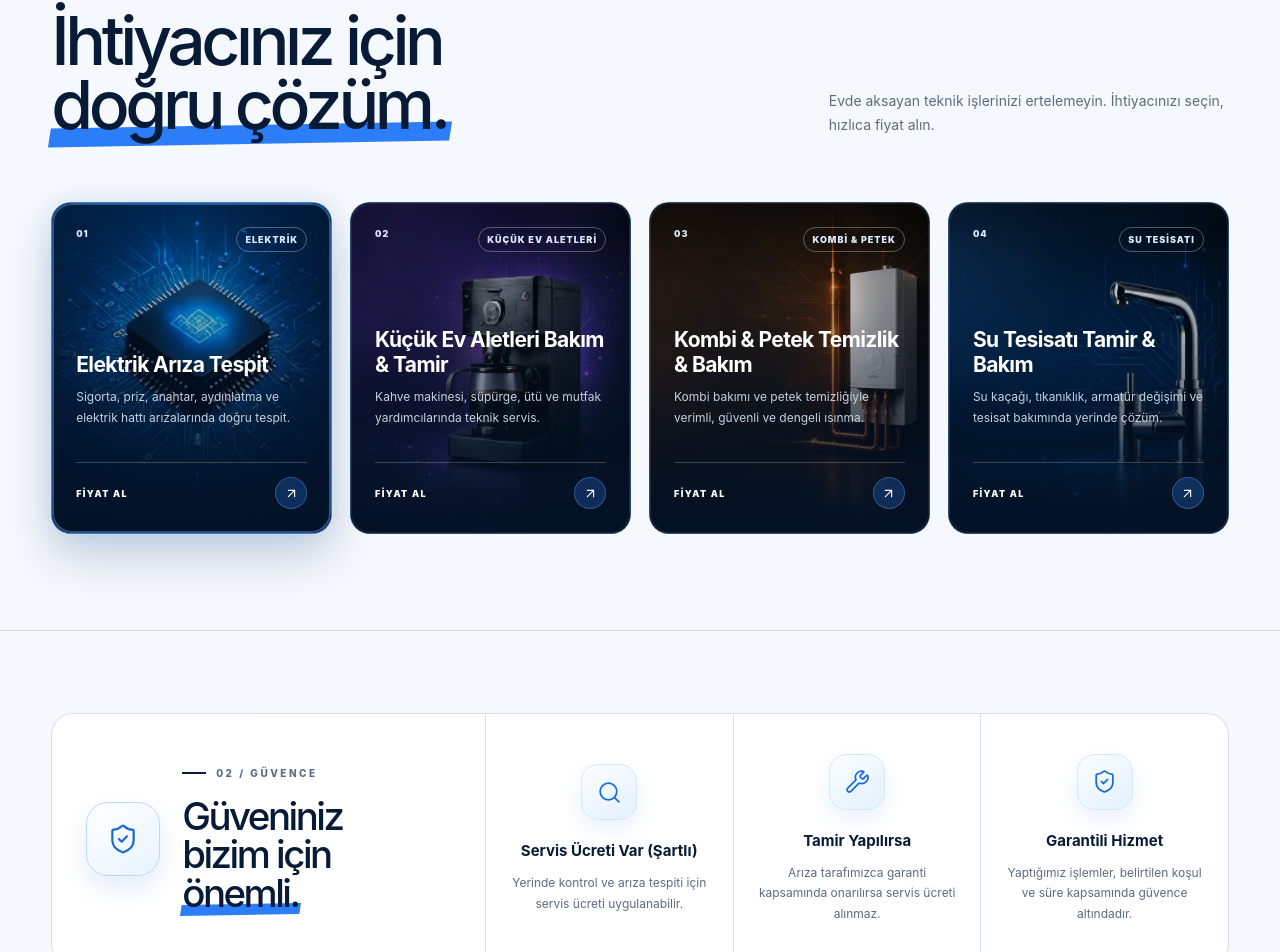
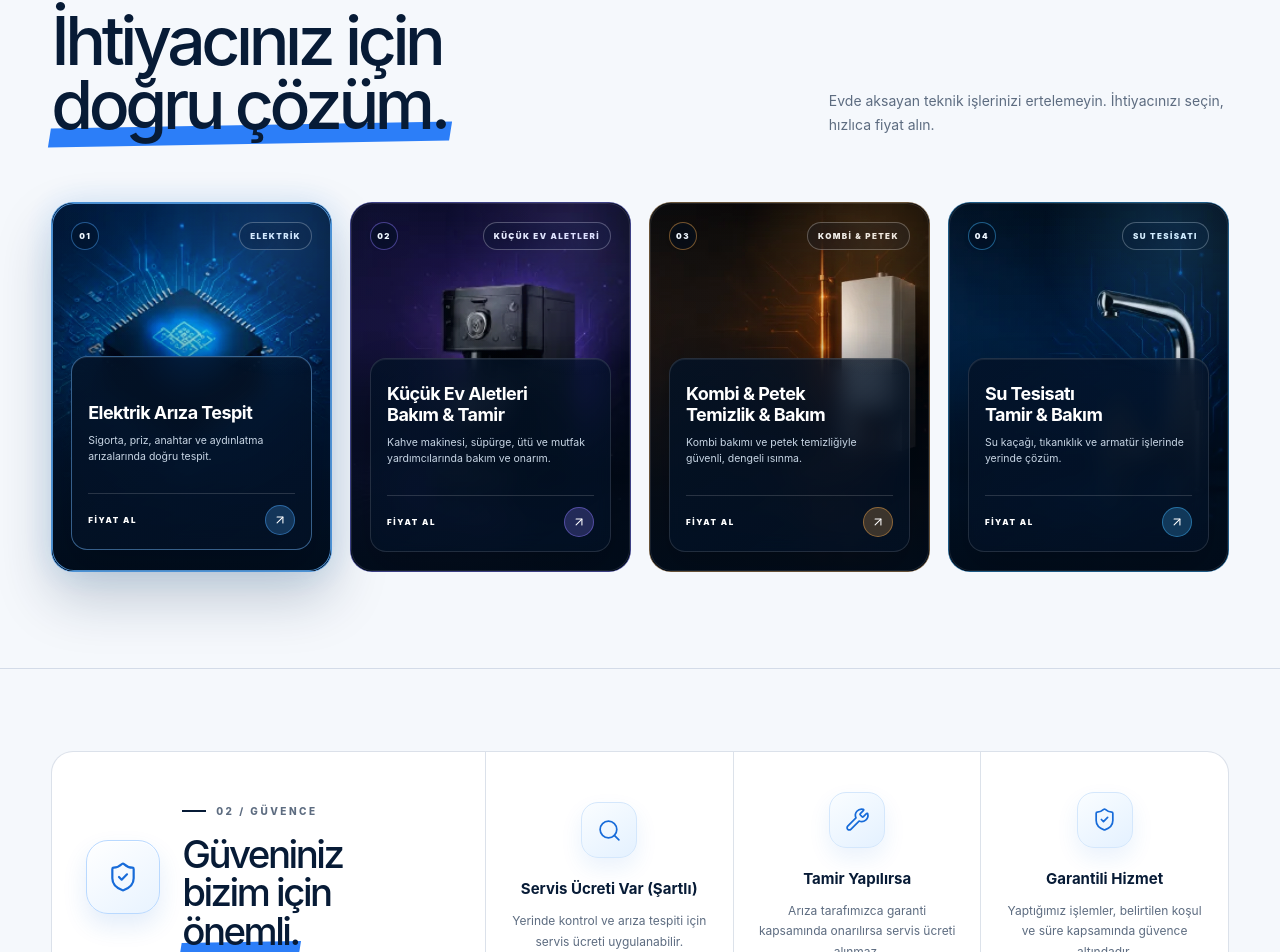
Before and after one commit to celenahmet/maliaksoytesisat, a Next.js app: page / in a window 1280 px wide. Shown: the part 992-1944 px from the top of the page. Built offline with nearby package versions, Linux system fonts and the light colour scheme; no server answers.

Commit message:
Elevate service cards with premium visual treatment

```diff
--- a/app/globals.css
+++ b/app/globals.css
@@ -109,17 +109,22 @@ h2 { font-size: clamp(48px, 5.3vw, 78px); font-weight: 520; }
 .services { background: #f5f8fc; color: var(--ink); }
 .services .kicker, .services .section-head > p { color: var(--muted); }.services .kicker::before { background: #2c7ef8; }
 .service-grid { display: grid; grid-template-columns: repeat(4, minmax(0, 1fr)); align-items: stretch; gap: 18px; }
-.service-card { width: 100%; height: clamp(330px,26vw,390px); min-height: 0; border: 1px solid rgba(128,187,255,.32); border-radius: 20px; padding: 24px; display: flex; flex-direction: column; position: relative; overflow: hidden; isolation: isolate; background: #051a33; animation: card-reveal .7s cubic-bezier(.2,.8,.2,1) both; transition: border-color .35s ease, box-shadow .45s ease; }
+.service-card { --card-accent: #4ca8ff; width: 100%; height: clamp(370px,28vw,430px); min-height: 0; border: 1px solid color-mix(in srgb, var(--card-accent) 42%, transparent); border-radius: 22px; padding: 19px; display: flex; flex-direction: column; position: relative; overflow: hidden; isolation: isolate; background: #04172d; animation: card-reveal .7s cubic-bezier(.2,.8,.2,1) both; transition: transform .45s cubic-bezier(.2,.8,.2,1), border-color .35s ease, box-shadow .45s ease; }
 .service-card:nth-child(2) { animation-delay: .08s; }.service-card:nth-child(3) { animation-delay: .16s; }.service-card:nth-child(4) { animation-delay: .24s; }
-.service-card::before { content: ""; position: absolute; inset: 0; z-index: 0; background: linear-gradient(180deg, rgba(3,18,38,.08) 10%, rgba(3,18,38,.42) 46%, rgba(3,18,38,.98) 100%); }
-.service-card::after { content: ""; position: absolute; inset: 0; border-radius: inherit; box-shadow: inset 0 0 0 1px rgba(255,255,255,.08); pointer-events: none; z-index: 3; transition: box-shadow .35s ease; }
-.service-card.active, .service-card:hover { border-color: rgba(104,173,255,.68); box-shadow: 0 22px 46px rgba(6,47,104,.2), 0 0 26px rgba(44,126,248,.1); }
-.service-card.active::after, .service-card:hover::after { box-shadow: inset 0 0 0 2px rgba(91,164,255,.42); }
+.service-card:nth-child(2) { --card-accent: #8e7aff; }
+.service-card:nth-child(3) { --card-accent: #f2a64b; }
+.service-card:nth-child(4) { --card-accent: #42b8ff; }
+.service-card::before { content: ""; position: absolute; inset: 0; z-index: 0; background: linear-gradient(180deg, rgba(2,13,28,.05) 0%, rgba(2,13,28,.06) 34%, rgba(2,13,28,.46) 58%, rgba(2,13,28,.94) 100%), linear-gradient(90deg, rgba(2,15,31,.32), transparent 72%); }
+.service-card::after { content: ""; position: absolute; inset: 0; border-radius: inherit; background: radial-gradient(circle at 82% 10%, color-mix(in srgb, var(--card-accent) 20%, transparent), transparent 34%); box-shadow: inset 0 0 0 1px rgba(255,255,255,.09); pointer-events: none; z-index: 3; transition: box-shadow .35s ease, opacity .35s ease; }
+.service-card.active, .service-card:hover { transform: translateY(-7px); border-color: color-mix(in srgb, var(--card-accent) 72%, white 8%); box-shadow: 0 26px 56px rgba(6,35,72,.22), 0 0 30px color-mix(in srgb, var(--card-accent) 16%, transparent); }
+.service-card.active::after, .service-card:hover::after { box-shadow: inset 0 0 0 1px color-mix(in srgb, var(--card-accent) 65%, white 10%); }
 .service-card > * { position: relative; z-index: 2; }
-.service-card .service-bg { position: absolute; inset: 0; width: 100%; height: 100%; object-fit: cover; object-position: right center; z-index: -1; transform-origin: right center; transition: transform .9s cubic-bezier(.2,.8,.2,1), filter .5s ease; }.service-card:hover .service-bg { transform: scale(1.045); filter: saturate(1.08) brightness(1.04); }
-.card-top { display: flex; justify-content: space-between; color: #d8e8fb; font-size: 9px; font-weight: 900; letter-spacing: 1px; }.card-top i { font-style: normal; border: 1px solid rgba(255,255,255,.3); border-radius: 20px; padding: 5px 8px; }
-.service-card h3 { min-height: 56px; display: flex; align-items: flex-end; font: 650 21px var(--font-display); letter-spacing: -.6px; line-height: 1.2; margin: auto 0 10px; color: white; }.service-card p { min-height: 58px; color: #c4d1df; font-size: 12px; line-height: 1.7; margin: 0; }
-.service-card button { margin-top: 17px; border: 0; border-top: 1px solid rgba(255,255,255,.2); background: none; color: white; display: flex; align-items: center; justify-content: space-between; padding: 14px 0 0; font-size: 9px; font-weight: 900; letter-spacing: 1.4px; cursor: pointer; }.service-card button span { width: 32px; height: 32px; display: grid; place-items: center; border: 1px solid rgba(126,186,255,.3); border-radius: 50%; background: rgba(44,126,248,.25); transition: transform .3s ease, background .3s ease; }.service-card button span svg { width: 15px; height: 15px; stroke-width: 1.8; }.service-card:hover button span { transform: translate(3px,-3px); background: rgba(44,126,248,.7); }
+.service-card .service-bg { position: absolute; inset: 0; width: 100%; height: 100%; object-fit: cover; object-position: right center; z-index: -1; transform-origin: 72% 38%; filter: saturate(1.04) contrast(1.03); transition: transform 1s cubic-bezier(.2,.8,.2,1), filter .5s ease; }.service-card:hover .service-bg { transform: scale(1.055); filter: saturate(1.13) contrast(1.05) brightness(1.03); }
+.card-top { display: flex; justify-content: space-between; align-items: center; color: #eff7ff; font-size: 8px; font-weight: 900; letter-spacing: 1.4px; text-shadow: 0 2px 12px rgba(0,0,0,.45); }.card-top > span { width: 28px; height: 28px; display: grid; place-items: center; border: 1px solid color-mix(in srgb, var(--card-accent) 46%, transparent); border-radius: 50%; background: rgba(3,18,38,.46); backdrop-filter: blur(8px); }.card-top i { max-width: 74%; overflow: hidden; text-overflow: ellipsis; white-space: nowrap; font-style: normal; border: 1px solid rgba(255,255,255,.28); border-radius: 20px; padding: 7px 10px; background: rgba(3,18,38,.38); backdrop-filter: blur(9px); }
+.card-content { margin-top: auto; padding: 17px 16px 14px; border: 1px solid rgba(255,255,255,.12); border-radius: 16px; background: linear-gradient(145deg, rgba(3,18,38,.82), rgba(3,18,38,.64)); box-shadow: 0 18px 40px rgba(0,0,0,.2), inset 0 1px 0 rgba(255,255,255,.07); backdrop-filter: blur(11px) saturate(1.12); transition: background .35s ease, border-color .35s ease, transform .4s cubic-bezier(.2,.8,.2,1); }
+.service-card:hover .card-content, .service-card.active .card-content { border-color: color-mix(in srgb, var(--card-accent) 36%, rgba(255,255,255,.16)); background: linear-gradient(145deg, rgba(3,18,38,.88), rgba(3,18,38,.7)); transform: translateY(-2px); }
+.service-card h3 { min-height: 50px; display: flex; align-items: flex-end; font: 680 clamp(18px,1.38vw,21px) var(--font-display); letter-spacing: -.55px; line-height: 1.16; margin: 0 0 9px; color: white; text-wrap: balance; }.service-card p { min-height: 48px; color: #c8d6e5; font-size: 10.5px; line-height: 1.55; margin: 0; }
+.service-card button { margin-top: 12px; border: 0; border-top: 1px solid rgba(255,255,255,.15); background: none; color: white; display: flex; align-items: center; justify-content: space-between; width: 100%; padding: 11px 0 0; font-size: 8px; font-weight: 900; letter-spacing: 1.6px; cursor: pointer; }.service-card button span { width: 30px; height: 30px; display: grid; place-items: center; border: 1px solid color-mix(in srgb, var(--card-accent) 45%, transparent); border-radius: 50%; background: color-mix(in srgb, var(--card-accent) 24%, rgba(3,18,38,.65)); transition: transform .3s ease, background .3s ease; }.service-card button span svg { width: 14px; height: 14px; stroke-width: 1.8; }.service-card:hover button span { transform: translate(3px,-3px); background: color-mix(in srgb, var(--card-accent) 70%, rgba(3,18,38,.25)); }
 
 .fee-section { background: #f5f8fc; display: grid; grid-template-columns: .92fr 1.58fr; gap: 0; min-height: 360px; padding: 82px 4vw; position: relative; overflow: hidden; border-top: 1px solid var(--line); }
 .trust-intro { display: flex; align-items: center; gap: 22px; padding: 38px 34px; background: white; border: 1px solid var(--line); border-right: 0; border-radius: 22px 0 0 22px; }.trust-icon { flex: 0 0 74px; width: 74px; height: 74px; display: grid; place-items: center; border-radius: 22px; border: 1px solid #b9d9ff; color: #176bd9; background: linear-gradient(145deg,#fff,#e8f3ff); box-shadow: 0 12px 25px rgba(23,107,217,.12), inset 0 1px 0 #fff; }.trust-icon svg { width: 32px; height: 32px; stroke-width: 1.65; }.trust-intro .kicker { margin-bottom: 16px; }.trust-intro h2 { font-size: clamp(33px,3vw,47px); line-height: 1; }
@@ -226,7 +231,7 @@ footer { background: #eaf2fb; color: #071b36; padding: 70px 6vw 26px; border-top
 @media (min-width: 600px) and (max-width: 820px) {
   .hero-copy { padding-inline: 6vw; }
   .service-grid { grid-template-columns: repeat(2,minmax(0,1fr)); }
-  .service-card { height: 380px; }
+  .service-card { height: 410px; }
   .footer-main { grid-template-columns: 1fr 1fr; }
   .footer-brand { grid-column: 1 / -1; }
 }
--- a/app/page.tsx
+++ b/app/page.tsx
@@ -54,23 +54,23 @@ type Language = "tr" | "en";
 const serviceCatalog = [
   {
     id: "electrical-diagnostics", slug: "elektrik-ariza-tespit", no: "01", image: "/assets/cards/01.webp", width: 1536, height: 1024, icon: Search,
-    tr: { tag: "ELEKTRİK", title: "Elektrik Arıza Tespit", text: "Sigorta, priz, anahtar, aydınlatma ve elektrik hattı arızalarında doğru tespit.", issues: ["Sigorta atması", "Priz veya anahtar arızası", "Aydınlatma arızası", "Diğer elektrik arızası"] },
-    en: { tag: "ELECTRICAL", title: "Electrical Fault Detection", text: "Accurate diagnosis for fuse, socket, switch, lighting and electrical line faults.", issues: ["Tripping fuse", "Socket or switch fault", "Lighting fault", "Other electrical fault"] },
+    tr: { tag: "ELEKTRİK", title: "Elektrik Arıza Tespit", text: "Sigorta, priz, anahtar ve aydınlatma arızalarında doğru tespit.", issues: ["Sigorta atması", "Priz veya anahtar arızası", "Aydınlatma arızası", "Diğer elektrik arızası"] },
+    en: { tag: "ELECTRICAL", title: "Electrical Fault Detection", text: "Accurate diagnosis for fuse, socket, switch and lighting faults.", issues: ["Tripping fuse", "Socket or switch fault", "Lighting fault", "Other electrical fault"] },
   },
   {
     id: "small-appliances", slug: "kucuk-ev-aletleri-tamiri", no: "02", image: "/assets/cards/02.webp", width: 1536, height: 1024, icon: Coffee,
-    tr: { tag: "KÜÇÜK EV ALETLERİ", title: "Küçük Ev Aletleri Bakım & Tamir", text: "Kahve makinesi, süpürge, ütü ve mutfak yardımcılarında teknik servis.", issues: ["Kahve makinesi", "Elektrikli süpürge", "Ütü", "Diğer küçük ev aleti"] },
-    en: { tag: "SMALL APPLIANCES", title: "Small Appliance Care & Repair", text: "Technical service for coffee machines, vacuum cleaners, irons and kitchen appliances.", issues: ["Coffee machine", "Vacuum cleaner", "Iron", "Other small appliance"] },
+    tr: { tag: "KÜÇÜK EV ALETLERİ", title: "Küçük Ev Aletleri Bakım & Tamir", text: "Kahve makinesi, süpürge, ütü ve mutfak yardımcılarında bakım ve onarım.", issues: ["Kahve makinesi", "Elektrikli süpürge", "Ütü", "Diğer küçük ev aleti"] },
+    en: { tag: "SMALL APPLIANCES", title: "Small Appliance Care & Repair", text: "Care and repair for coffee machines, vacuums, irons and kitchen appliances.", issues: ["Coffee machine", "Vacuum cleaner", "Iron", "Other small appliance"] },
   },
   {
     id: "boiler-radiator", slug: "kombi-bakimi-petek-temizligi", no: "03", image: "/assets/cards/03.webp", width: 1254, height: 1254, icon: Flame,
-    tr: { tag: "KOMBİ & PETEK", title: "Kombi & Petek Temizlik & Bakım", text: "Kombi bakımı ve petek temizliğiyle verimli, güvenli ve dengeli ısınma.", issues: ["Kombi arızası", "Kombi bakımı", "Petek temizliği", "Isınma problemi"] },
-    en: { tag: "BOILER & RADIATOR", title: "Boiler & Radiator Care", text: "Efficient, safe and balanced heating with boiler care and radiator cleaning.", issues: ["Boiler fault", "Boiler maintenance", "Radiator cleaning", "Heating problem"] },
+    tr: { tag: "KOMBİ & PETEK", title: "Kombi & Petek Temizlik & Bakım", text: "Kombi bakımı ve petek temizliğiyle güvenli, dengeli ısınma.", issues: ["Kombi arızası", "Kombi bakımı", "Petek temizliği", "Isınma problemi"] },
+    en: { tag: "BOILER & RADIATOR", title: "Boiler & Radiator Care", text: "Safe, balanced heating with boiler care and radiator cleaning.", issues: ["Boiler fault", "Boiler maintenance", "Radiator cleaning", "Heating problem"] },
   },
   {
     id: "plumbing", slug: "su-tesisati-tamiri", no: "04", image: "/assets/cards/04.webp", width: 1402, height: 1122, icon: Droplets,
-    tr: { tag: "SU TESİSATI", title: "Su Tesisatı Tamir & Bakım", text: "Su kaçağı, tıkanıklık, armatür değişimi ve tesisat bakımında yerinde çözüm.", issues: ["Su kaçağı", "Tıkanıklık", "Armatür değişimi", "Tesisat tamir ve bakım"] },
-    en: { tag: "PLUMBING", title: "Plumbing Repair & Care", text: "On-site solutions for leaks, blockages, fixture replacement and plumbing care.", issues: ["Water leak", "Blockage", "Fixture replacement", "Plumbing repair and care"] },
+    tr: { tag: "SU TESİSATI", title: "Su Tesisatı Tamir & Bakım", text: "Su kaçağı, tıkanıklık ve armatür işlerinde yerinde çözüm.", issues: ["Su kaçağı", "Tıkanıklık", "Armatür değişimi", "Tesisat tamir ve bakım"] },
+    en: { tag: "PLUMBING", title: "Plumbing Repair & Care", text: "On-site solutions for leaks, blockages and fixture work.", issues: ["Water leak", "Blockage", "Fixture replacement", "Plumbing repair and care"] },
   },
 ] as const;
 
@@ -373,8 +373,11 @@ export default function Home() {
             <article className={`service-card ${activeService === index ? "active" : ""}`} key={service.id} onMouseEnter={() => setActiveService(index)}>
               <img className="service-bg" src={service.image.replace(".webp", "-480.webp")} srcSet={`${service.image.replace(".webp", "-480.webp")} 480w, ${service.image.replace(".webp", "-960.webp")} 960w, ${service.image} ${service.width}w`} sizes="(max-width: 820px) calc(100vw - 40px), (max-width: 1050px) 46vw, 24vw" alt="" width={service.width} height={service.height} loading="lazy" decoding="async" />
               <div className="card-top"><span>{service.no}</span><i>{service.tag}</i></div>
-              <h3><a href={`/hizmetler/${service.slug}`}>{service.title}</a></h3><p>{service.text}</p>
-              <button type="button" onClick={() => requestQuote(service.id)}>{t.quote} <span><ArrowUpRight aria-hidden="true" /></span></button>
+              <div className="card-content">
+                <h3><a href={`/hizmetler/${service.slug}`}>{service.title}</a></h3>
+                <p>{service.text}</p>
+                <button type="button" onClick={() => requestQuote(service.id)}>{t.quote} <span><ArrowUpRight aria-hidden="true" /></span></button>
+              </div>
             </article>
           ))}
         </div>
```
